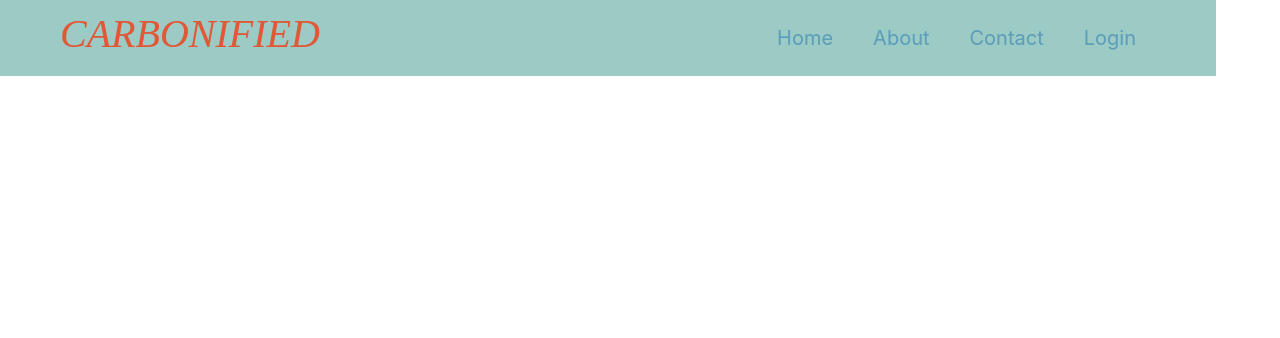
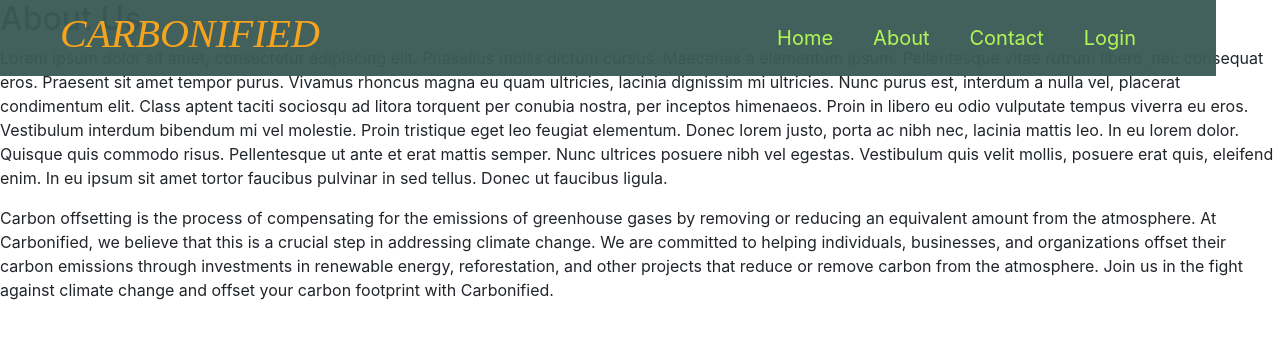
Before and after one commit to Knoxx04/carbonified, a React (Create React App) app: page /about in a window 1280 px wide. Shown: the top 338 px of the page. Built offline with nearby package versions, Linux system fonts and the light colour scheme; the HTML template or start-up script is replaced by a standard one.

Commit message:
Homepage

```diff
--- a/src/App.js
+++ b/src/App.js
@@ -3,15 +3,24 @@ import { BrowserRouter, Routes, Route } from 'react-router-dom';
 import './App.css';
 import Navbar from './components/Navbar';
 import Home from './components/Home';
-//import Contact from './components/Contact';
+import About from './components/About';
+
+function Layout({ children }) {
+  return (
+    <div>
+      <Navbar />
+      {children}
+    </div>
+  );
+}
 
 function App() {
   return (
     <BrowserRouter>
-      <Navbar />
+    <Navbar />
       <Routes>
-        <Route path="/" element={<Home />} />
-        <Route path="/about" element={<Navbar />} />
+      <Route path="/" element={<Layout><Home /></Layout>} />
+        <Route path="/about" element={<Layout><About /></Layout>} />
         <Route path="/login" element={<Navbar />} />
       </Routes>
     </BrowserRouter>
--- a/src/components/About.js
+++ b/src/components/About.js
@@ -0,0 +1,36 @@
+import React from 'react';
+
+function About() {
+  return (
+    <div>
+      <h2>About Us</h2>
+      <p>
+      Lorem ipsum dolor sit amet, consectetur adipiscing elit.
+      Phasellus mollis dictum cursus. Maecenas a elementum ipsum.
+      Pellentesque vitae rutrum libero, nec consequat eros.
+      Praesent sit amet tempor purus. Vivamus rhoncus magna eu quam ultricies,
+      lacinia dignissim mi ultricies. Nunc purus est, interdum a nulla vel,
+      placerat condimentum elit. Class aptent taciti sociosqu ad litora torquent per conubia nostra,
+      per inceptos himenaeos. Proin in libero eu odio vulputate tempus viverra eu eros.
+      Vestibulum interdum bibendum mi vel molestie. Proin tristique eget leo feugiat elementum.
+      Donec lorem justo, porta ac nibh nec, lacinia mattis leo.
+      In eu lorem dolor. Quisque quis commodo risus. Pellentesque ut ante et erat mattis semper.
+      Nunc ultrices posuere nibh vel egestas. Vestibulum quis velit mollis, posuere erat quis, eleifend enim.
+      In eu ipsum sit amet tortor faucibus pulvinar in sed tellus. Donec ut faucibus ligula.
+      </p>
+
+      <p>
+        Carbon offsetting is the process of compensating for the emissions of
+        greenhouse gases by removing or reducing an equivalent amount from the
+        atmosphere. At Carbonified, we believe that this is a crucial step in
+        addressing climate change. We are committed to helping individuals,
+        businesses, and organizations offset their carbon emissions through
+        investments in renewable energy, reforestation, and other projects that
+        reduce or remove carbon from the atmosphere. Join us in the fight
+        against climate change and offset your carbon footprint with Carbonified.
+      </p>
+    </div>
+  )
+}
+
+export default About;
--- a/src/components/Home.js
+++ b/src/components/Home.js
@@ -1,4 +1,5 @@
 import { Link } from 'react-router-dom'
+
 const Home = () => {
   return (
     <div>
--- a/src/components/Navbar.js
+++ b/src/components/Navbar.js
@@ -1,8 +1,23 @@
 import { Link } from "react-router-dom";
+import { useEffect, useState } from 'react';
+import { useLocation } from "react-router-dom";
 
 function Navbar() {
+  const [navbarColor, setNavbarColor] = useState("rgba(59, 90, 86, 0.8)");
+  const location = useLocation();
+
+  useEffect(() => {
+    if (location.pathname === "/about") {
+      setNavbarColor("");
+    } else if (location.pathname === "/contact") {
+      setNavbarColor("purple");
+    } else if (location.pathname === "/Login"){
+      setNavbarColor("grey");
+    }
+  }, [location]);
+
   return (
-    <div className="navbar">
+    <div className="navbar" style={{ backgroundColor: navbarColor }}>
       <div className="logo1">
          <h1>CARBONIFIED</h1>
           </div>
--- a/src/index.css
+++ b/src/index.css
@@ -12,8 +12,17 @@ code {
     monospace;
 }
 
+/* .container {
+  display: flex;
+  flex-direction: column;
+}
+
+.container > * {
+  margin-top: 20px;
+} */
+
 .navbar{
-  background-color: rgba(153, 201, 195, 0.8);
+  background-color: rgba(59, 90, 86, 0.8);
   position: fixed;
   display: flex;
   padding: 10px 60px;
@@ -24,7 +33,7 @@ code {
   justify-content: space-between;
 }
 .logo1{
-  color: rgb(225, 88, 54);
+  color: rgb(246, 163, 30);
   text-decoration: none;
   font-weight: 600;
   font-size: 20px;
@@ -38,8 +47,8 @@ code {
   align-items: center;
 }
 .navbar ul li a{
-  color:rgb(93, 158, 186);
-  color:rgb(93, 158, 186);
+  color:rgb(93, 150, 174);
+  color:rgb(175, 244, 86);
   padding: 5px;
   text-decoration: none;
   font-size: 20px;
@@ -47,7 +56,7 @@ code {
   margin: 10px;
 }
 .navbar ul li a:hover{
-  background-color:rgb(31, 81, 108);
+  background-color:rgb(87, 137, 164);
   color:rgb(56, 177, 171);
   color:white;
   border-radius: 10%;
```
Also changed, not shown: src/components/Layout.js (added, +11 -0 lines), src/components/Login.js (added).
